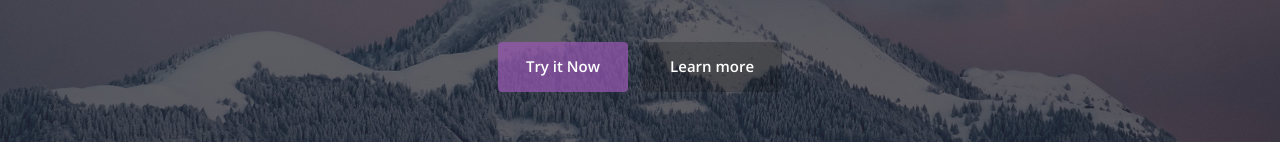
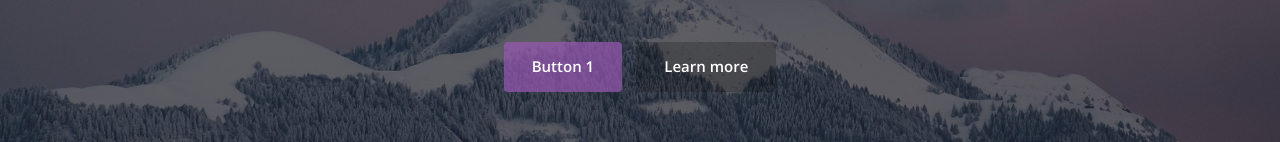
Before and after one commit to aslamabdurrohim/latihan-git, a plain HTML site: page index.html in a window 1280 px wide. Shown: the part 428-570 px from the top of the page. Drawn offline with nearby package versions, Linux system fonts and the light colour scheme.

Commit message:
change button name

```diff
--- a/index.html
+++ b/index.html
@@ -59,7 +59,7 @@
                         	</p>
                         </div>
                         <div class="top-big-link wow fadeInUp">
-                        	<a class="btn btn-primary btn-link-1" href="#">Try it Now</a>
+                        	<a class="btn btn-primary btn-link-1" href="#">Button 1</a>
                         	<a class="btn btn-primary btn-link-2 scroll-link" href="#services">Learn more</a>
                         </div>
                     </div>
```
